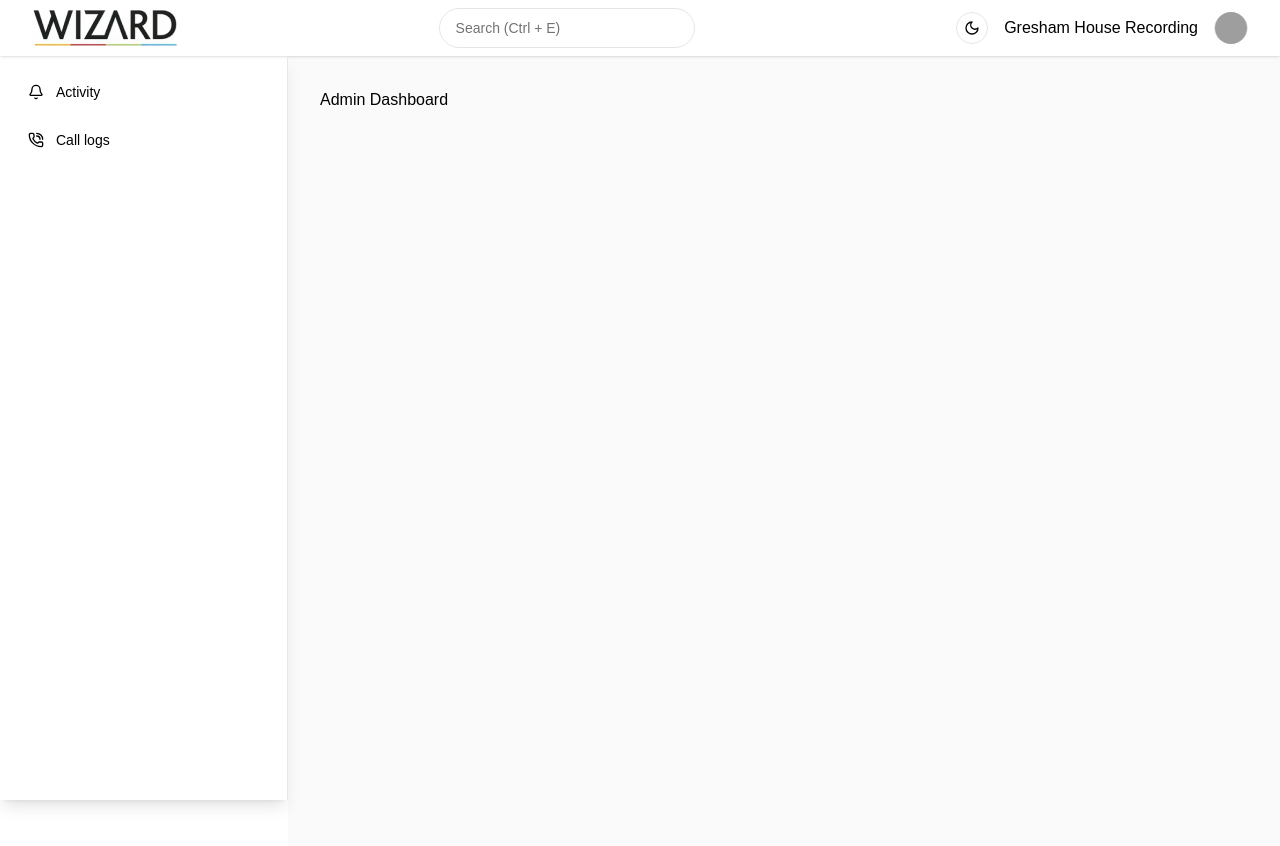
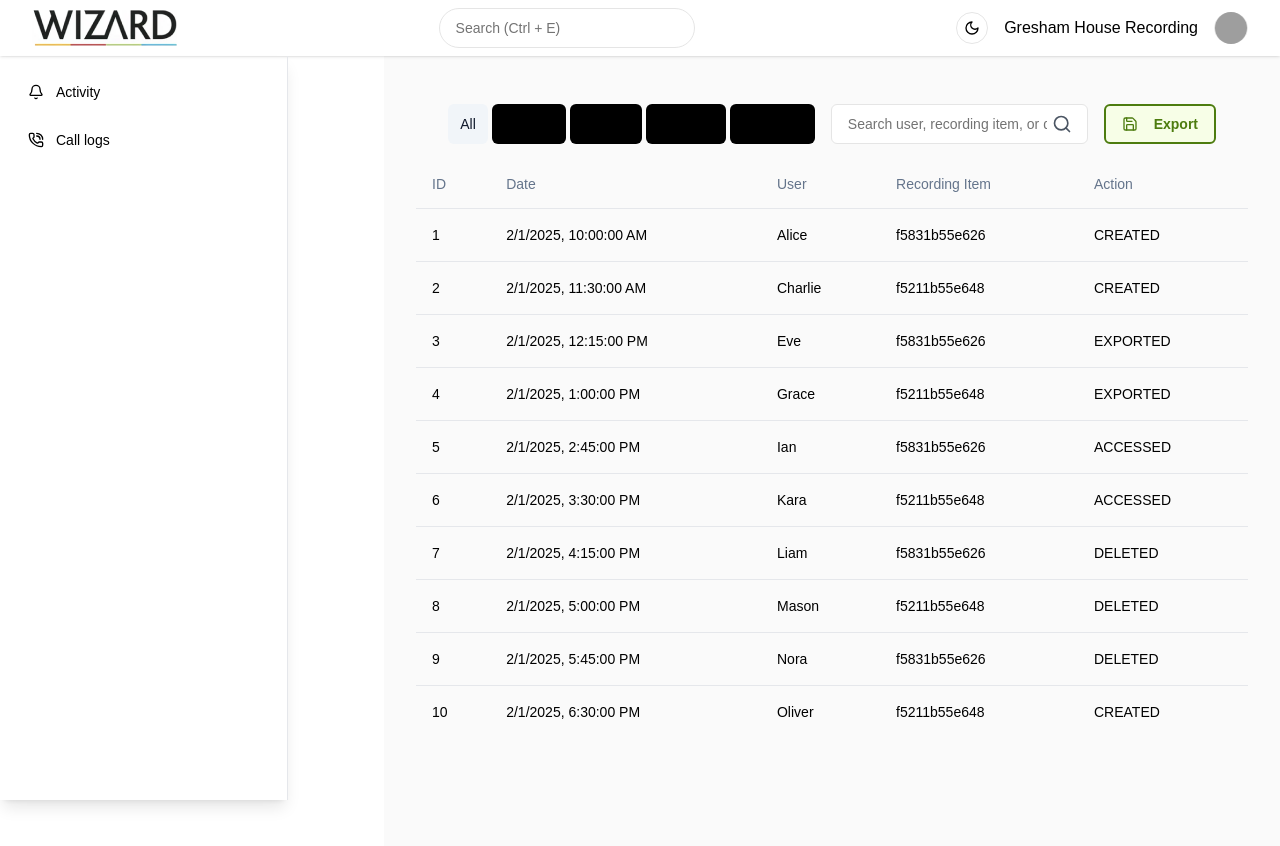
Before and after one commit to EmsiJoseph/greshamie.recordings, a Next.js app in the folder frontend/: page /admin/activity in a window 1280 px wide. Shown: the top 846 px of the page. Built offline with nearby package versions, Linux system fonts and the light colour scheme; grey boxes are pictures that could not be loaded.

Commit message:
Add activity tracking components and filters with sample data

```diff
--- /dev/null
+++ b/frontend/api/activities.ts
@@ -0,0 +1,38 @@
+import { IActivityFilters } from "@/lib/interfaces/activity-interface";
+import { sampleActivities } from "./sample-data/activity";
+
+export const sampleFetchActivities = async (options?: IActivityFilters) => {
+    await new Promise((resolve) => setTimeout(resolve, 1000));
+
+    let filteredActivities = sampleActivities;
+
+    if (options?.action) {
+        filteredActivities = filteredActivities.filter((activity) => {
+            return activity.action === options.action;
+        });
+    }
+
+    if (options?.user) {
+        filteredActivities = filteredActivities.filter((activity) => {
+            return activity.user === options.user
+        });
+    }
+
+    if (options?.recordingItem) {
+        filteredActivities = filteredActivities.filter((activity) => {
+            return activity.recordingItem === options.recordingItem
+        });
+    }
+
+    if (options?.search) {
+        filteredActivities = filteredActivities.filter((activity) => {
+            const searchTerm = options.search!.toLowerCase();
+            return (
+                activity.user.toLowerCase().includes(searchTerm) ||
+                activity.recordingItem.toLowerCase().includes(searchTerm)
+            );
+        });
+    }
+
+    return filteredActivities;
+};
--- /dev/null
+++ b/frontend/api/sample-data/activity.ts
@@ -0,0 +1,76 @@
+import { ActivityTypes } from "@/constants/activity-types";
+import { IActivity } from "@/lib/interfaces/activity-interface";
+
+export const sampleActivities: IActivity[] = [
+    {
+        id: 1,
+        date: new Date('2025-02-01T10:00:00'),
+        user: "Alice",
+        recordingItem: "f5831b55e626 ",
+        action: ActivityTypes.CREATED,
+    },
+    {
+        id: 2,
+        date: new Date('2025-02-01T11:30:00'),
+        user: "Charlie",
+        recordingItem: "f5211b55e648 ",
+        action: ActivityTypes.CREATED,
+    },
+    {
+        id: 3,
+        date: new Date('2025-02-01T12:15:00'),
+        user: "Eve",
+        recordingItem: "f5831b55e626 ",
+        action: ActivityTypes.EXPORTED,
+    },
+    {
+        id: 4,
+        date: new Date('2025-02-01T13:00:00'),
+        user: "Grace",
+        recordingItem: "f5211b55e648 ",
+        action: ActivityTypes.EXPORTED,
+    },
+    {
+        id: 5,
+        date: new Date('2025-02-01T14:45:00'),
+        user: "Ian",
+        recordingItem: "f5831b55e626 ",
+        action: ActivityTypes.ACCESSED,
+    },
+    {
+        id: 6,
+        date: new Date('2025-02-01T15:30:00'),
+        user: "Kara",
+        recordingItem: "f5211b55e648 ",
+        action: ActivityTypes.ACCESSED,
+    },
+    {
+        id: 7,
+        date: new Date('2025-02-01T16:15:00'),
+        user: "Liam",
+        recordingItem: "f5831b55e626 ",
+        action: ActivityTypes.DELETED,
+    },
+    {
+        id: 8,
+        date: new Date('2025-02-01T17:00:00'),
+        user: "Mason",
+        recordingItem: "f5211b55e648 ",
+        action: ActivityTypes.DELETED,
+    },
+    {
+        id: 9,
+        date: new Date('2025-02-01T17:45:00'),
+        user: "Nora",
+        recordingItem: "f5831b55e626 ",
+        action: ActivityTypes.DELETED,
+    },
+    {
+        id: 10,
+        date: new Date('2025-02-01T18:30:00'),
+        user: "Oliver",
+        recordingItem: "f5211b55e648 ",
+        action: ActivityTypes.CREATED,
+    },
+
+];
--- /dev/null
+++ b/frontend/app/(protected)/admin/activity/components/activity-list-filters.tsx
@@ -0,0 +1,56 @@
+import { Input } from "@/components/ui/input";
+import { ToggleGroup, ToggleGroupItem } from "@/components/ui/toggle-group";
+import { ActivityTypes } from "@/constants/activity-types";
+import { IActivityFilters, TActivityType } from "@/lib/interfaces/activity-interface";
+import { capitalizeFirstLetter } from "@/lib/utils/format-text";
+import { Search, Save } from "lucide-react";
+import { useState } from "react";
+import { Button } from "@/components/ui/button";
+
+interface ActivityListFiltersProps {
+  onChange: (filters: IActivityFilters) => void;
+}
+
+export const ActivityListFilters = ({ onChange }: ActivityListFiltersProps) => {
+  const [selectedActivityType, setSelectedActivityType] = useState("ALL");
+
+  const handleSelectActivityType = (value: string) => {
+    setSelectedActivityType(value);
+  };
+
+  return (
+    <div className="w-full px-4 sm:px-8 py-4 flex items-center gap-4 bg-background">
+      {/* Toggle Group - Left Side */}
+      <ToggleGroup
+        type="single"
+        defaultValue={selectedActivityType}
+        value={selectedActivityType}
+        onValueChange={handleSelectActivityType}
+        className="flex"
+      >
+        <ToggleGroupItem value="ALL" aria-label="Toggle all">
+          All
+        </ToggleGroupItem>
+        {Object.keys(ActivityTypes).map((key) => (
+          <ToggleGroupItem value={key} aria-label={"Toggle " + key} key={key} className="bg-black">
+            {capitalizeFirstLetter(ActivityTypes[key as TActivityType])}
+          </ToggleGroupItem>
+        ))}
+      </ToggleGroup>
+
+      {/* Search Bar + Button - Right Side */}
+      <div className="relative flex items-center flex-grow">
+        <Input placeholder="Search user, recording item, or date range" className="rounded-md pl-4 pr-10 w-full" />
+        <button className="absolute right-2 p-2 rounded-sm">
+          <Search className="h-5 w-5 text-gray-600 dark:text-gray-400" />
+        </button>
+      </div>
+
+      {/* Additional Button */}
+      <Button className="bg-lime-50 text-lime-700 border-lime-700 border-2 font-semibold">
+        <Save className="h-5 w-5 mr-2  text-lime-700" />
+        Export
+       </Button>
+    </div>
+  );
+};
--- /dev/null
+++ b/frontend/app/(protected)/admin/activity/components/activity-list.tsx
@@ -0,0 +1,61 @@
+import { Table, TableBody, TableCell, TableHead, TableHeader, TableRow } from "@/components/ui/table";
+import { IActivity } from "@/lib/interfaces/activity-interface";
+
+interface ActivityListProps {
+  activities?: IActivity[]
+}
+
+export const ActivityList = ({ activities }: ActivityListProps) => {
+  return (
+    <div className="overflow-x-auto">
+      <Table>
+        <TableHeader>
+          <TableRow>
+            <TableHead>ID</TableHead>
+            <TableHead>Date</TableHead>
+            <TableHead>User</TableHead>
+            <TableHead>Recording Item</TableHead>
+            <TableHead>Action</TableHead>
+          </TableRow>
+        </TableHeader>
+
+        <TableBody>
+          {activities && activities.length > 0 ? (
+                      activities.map((activity) => (
+                        <TableRow key={activity.id}>
+                          {Object.keys(activity).map((key) => {
+                            const value = activity[key as keyof IActivity];
+
+                            // Handle Date type (convert to string)
+                            if (value instanceof Date) {
+                              return (
+                                <TableCell key={key}>
+                                  {value.toLocaleString()}
+                                </TableCell>
+                              );
+                            }
+
+                            // For other types (string, number), simply render them
+                            return (
+                              <TableCell key={key}>
+                                {key === "duration" ? `${value} minutes` : value}
+                              </TableCell>
+                            );
+                          })}
+                        </TableRow>
+                      ))
+
+                    ) : (
+                      <TableRow>
+                        <TableCell
+                          className="h-24 text-center"
+                        >
+                          No results.
+                        </TableCell>
+                      </TableRow>
+                    )}
+        </TableBody>
+      </Table>
+    </div>
+  )
+}
--- a/frontend/app/(protected)/admin/activity/page.tsx
+++ b/frontend/app/(protected)/admin/activity/page.tsx
@@ -1,3 +1,32 @@
+"use client"
+
+import NavFilter from "@/components/nav-filter";
+import { ActivityList } from "./components/activity-list";
+import { useQuery } from "@tanstack/react-query";
+import { sampleFetchActivities } from "@/api/activities";
+import { ActivityListFilters } from "./components/activity-list-filters";
+import { useUpdateUrlParams } from '@/hooks/browser-url-params/use-update-url-params';
+import { useGetUrlParams } from '@/hooks/browser-url-params/use-get-url-params';
+
 export default function ActivityPage() {
-    return <div>Admin Dashboard</div>;
+
+    const { data, isFetching } = useQuery({
+        queryKey: ['products',],
+        queryFn: () => sampleFetchActivities(),
+      });
+
+        const { updateUrlParams, resetUrlParams } = useUpdateUrlParams()
+        const getUrlParams = useGetUrlParams();
+
+        // Get filter values from URL
+        const search = getUrlParams("search") || "";
+        const category = getUrlParams("call-type") || "all";
+        const minDuration = getUrlParams("min-duration") || "0";
+        const maxDuration = getUrlParams("max-duration") || "0";
+    return (
+        <div>
+        <ActivityListFilters onChange={() => { }} />
+        <ActivityList activities={data} />
+        </div>
+    );
 }
--- /dev/null
+++ b/frontend/components/nav-filter.tsx
@@ -0,0 +1,7 @@
+import React from 'react'
+
+export default function NavFilter() {
+  return (
+    <div>NavFilter</div>
+  )
+}
--- a/frontend/components/panel/panel-layout.tsx
+++ b/frontend/components/panel/panel-layout.tsx
@@ -31,8 +31,8 @@ export default function PanelLayout({
           {/* Main content with margin adjustment */}
           <main
             className={cn(
-              "flex-1 min-h-screen bg-zinc-50 dark:bg-zinc-900 transition-[margin-left] ease-in-out duration-300",
-              sidebar?.isOpen === false ? "lg:ml-[90px]" : "lg:ml-72"
+              "flex-1 min-h-screen bg-zinc-50 dark:bg-zinc-900 transition-[margin-left] ease-in-out duration-300 ",
+              sidebar?.isOpen === false ? "lg:ml-72" : "lg:ml-96"
             )}
           >
             <div className="container pt-8 pb-8 px-4 sm:px-8">
--- /dev/null
+++ b/frontend/constants/activity-types.ts
@@ -0,0 +1,6 @@
+export const ActivityTypes = {
+    CREATED: 'CREATED',
+    DELETED: 'DELETED',
+    EXPORTED: 'EXPORTED',
+    ACCESSED: 'ACCESSED',
+} as const;
--- /dev/null
+++ b/frontend/lib/interfaces/activity-interface.ts
@@ -0,0 +1,19 @@
+import { ActivityTypes } from "@/constants/activity-types"
+
+export type TActivityType = typeof ActivityTypes[keyof typeof ActivityTypes]
+
+// Type: To get the keys later and print it later
+export interface IActivity {
+    id: number,
+    date: Date,
+    user: string,
+    recordingItem: string,
+    action: TActivityType,
+}
+
+export interface IActivityFilters {
+    search?: string,
+    action?: TActivityType,
+    user?: string,
+    recordingItem?: string,
+}
--- a/frontend/package.json
+++ b/frontend/package.json
@@ -19,6 +19,7 @@
     "@radix-ui/react-toggle": "^1.1.1",
     "@radix-ui/react-toggle-group": "^1.1.1",
     "@radix-ui/react-tooltip": "^1.1.7",
+    "@radix-ui/themes": "^3.2.0",
     "@tanstack/react-query": "^5.65.1",
     "axios": "^1.7.9",
     "class-variance-authority": "^0.7.1",
```
Also changed, not shown: frontend/constants/action-filter.js (added), 1 other file (tests, documents, lock files or other folders).
